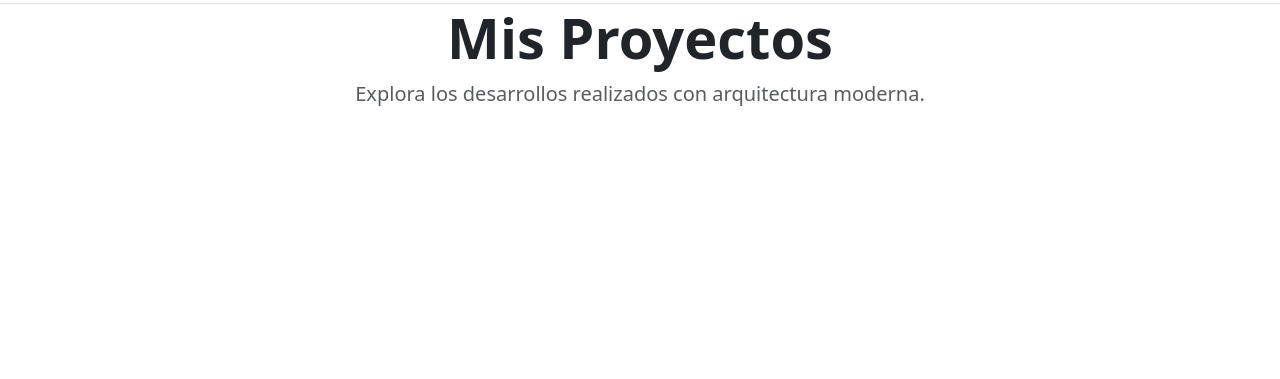
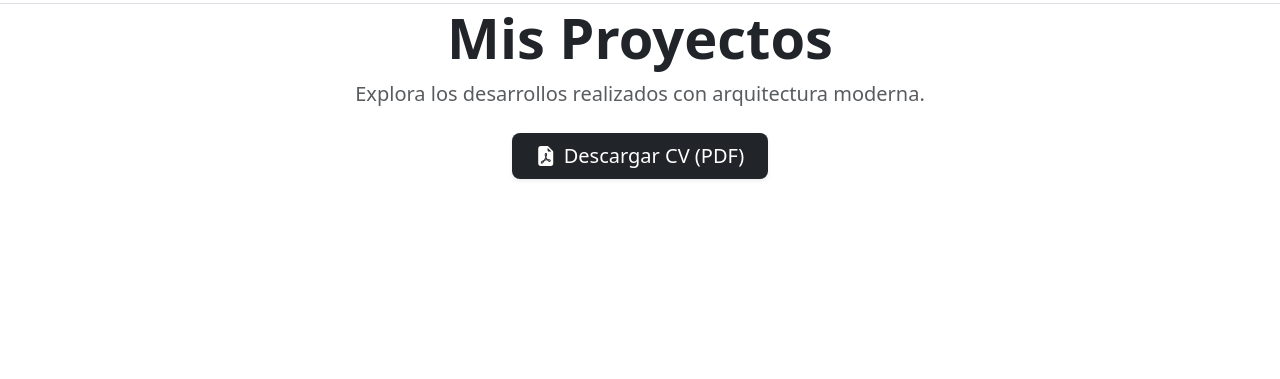
Before and after one commit to yurilealjaque/Portafolio-Yuri-Leal-Jaque, a Django app: page /portafolio/ in a window 1280 px wide. Shown: the part 53-432 px from the top of the page. Run offline with Django 5.2, Linux system fonts and the light colour scheme; data that the repository does not hold is empty.

Commit message:
se agrego el CV pdf para descarga

```diff
--- a/portafolio/core/templates/core/portafolio.html
+++ b/portafolio/core/templates/core/portafolio.html
@@ -1,17 +1,27 @@
 {% extends 'core/base.html' %}
+{% load static %}
 
 {% block content %}
 <div class="text-center mb-5">
     <h1 class="display-4 fw-bold">Mis Proyectos</h1>
-    <p class="lead text-muted">
+    <p class="lead text-muted mb-4">
         Explora los desarrollos realizados con arquitectura moderna.
     </p>
+
+    <div class="d-flex justify-content-center gap-3 mb-5">
+        <a href="{% static 'pdf/Cv_Yuri_Leal_QA_Desarrollador.pdf' %}"
+           download="Cv_Yuri_Leal_QA_Desarrollador.pdf"
+           class="btn btn-dark btn-lg px-4 shadow-sm">
+           <i class="bi bi-file-earmark-pdf-fill me-2"></i>Descargar CV (PDF)
+        </a>
+
+    </div>
 </div>
 
 <div class="row g-4">
     {% for project in projects %}
     <div class="col-md-6 col-lg-4">
-        <div class="card h-100 border-0 shadow-sm">
+        <div class="card h-100 border-0 shadow-sm overflow-hidden" style="transition: transform 0.3s ease;">
             <a href="{% url 'project_detail' project.id %}">
                 <img src="{{ project.image.url }}" class="card-img-top"
                      alt="{{ project.title }}"
@@ -27,9 +37,9 @@
                 </p>
             </div>
 
-            <div class="card-footer bg-white border-0 pb-3">
+            <div class="card-footer bg-white border-0 pb-4">
                 <a href="{% url 'project_detail' project.id %}"
-                   class="btn btn-outline-dark w-100">
+                   class="btn btn-outline-dark w-100 fw-bold">
                    Ver Detalles
                 </a>
             </div>
@@ -37,4 +47,14 @@
     </div>
     {% endfor %}
 </div>
+
+<style>
+    .card:hover {
+        transform: translateY(-5px);
+    }
+    .btn-dark {
+        background-color: #212529;
+        border: none;
+    }
+</style>
 {% endblock %}
--- a/portafolio/portafolio/settings.py
+++ b/portafolio/portafolio/settings.py
@@ -34,7 +34,7 @@ environ.Env.read_env(os.path.join(BASE_DIR, '.env'))
 SECRET_KEY = env('SECRET_KEY')
 
 # SECURITY WARNING: don't run with debug turned on in production!
-DEBUG = env.bool('DEBUG', default=True)
+DEBUG = env.bool('DEBUG', default=False)
 
 ALLOWED_HOSTS = []
 
```
Also changed, not shown: 1 other file.
